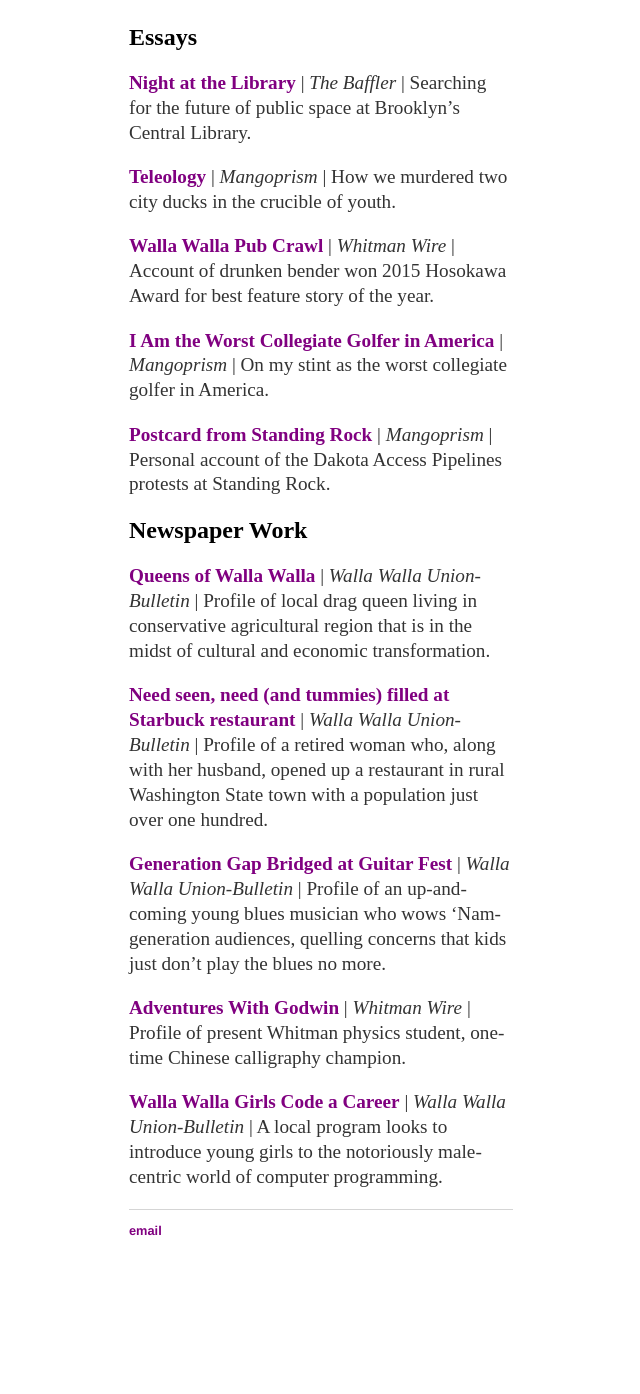
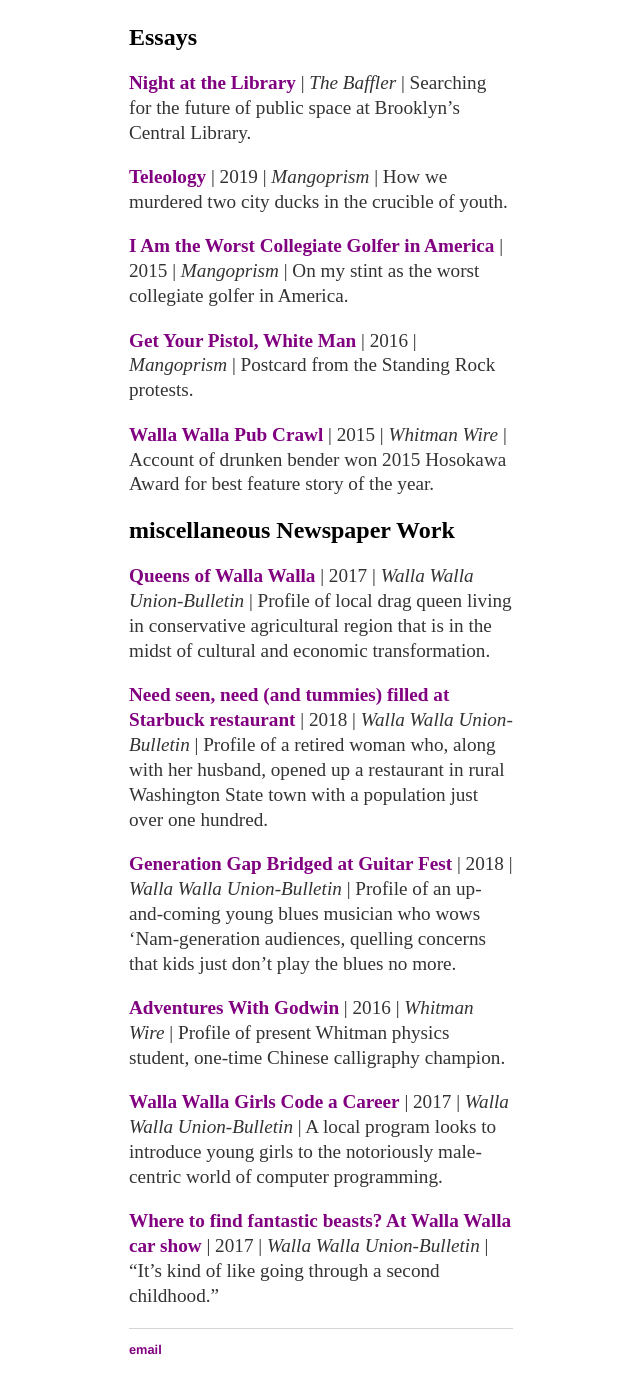
Before and after one commit to aonschwartz/aonschwartz.github.io, a Jekyll site: the page built from about/index.md, in a window 1280 px wide and 1400 px high, scrolled down 2782 px. Shown: the top 1394 px of the window, without its empty margins (319-959 px from the left). Built offline with Jekyll 4.4.1, drawn with Linux system fonts in a browser that asks for light colours; before the commit the page ends 4080 px from its top, so only the background shows below that; some of the changed text lies outside the part shown.

Commit message:
Update index.md

```diff
--- a/about/index.md
+++ b/about/index.md
@@ -35,34 +35,36 @@
 
 ## <a name="Law"><a/> Law and Criminal Justice
 
-**[Disenfranchised by Debt](https://www.dissentmagazine.org/online_articles/disenfranchised-by-debt)** \| *Dissent Magazine* \| Court fines, fees, and restitution payments fund government operations—and hold millions of people in dire financial straits.
+**[Disenfranchised by Debt](https://www.dissentmagazine.org/online_articles/disenfranchised-by-debt)** \| 2021 \|  *Dissent Magazine* \| Court fines, fees, and restitution payments fund government operations—and hold millions of people in dire financial straits.
 
-**[Food issues run deep at Washington State Penitentiary](http://www.union-bulletin.com/news/food-issues-run-deep-at-washington-state-penitentiary/article_0da49ace-45c4-11e8-a702-134b28fbc3b2.html)** \| *Walla Walla Union-Bulletin* \| Investigative feature piece on the decline of food quality at the local penitentiary, and statewide. Decline maps gradual takeover of meal programs statewide by Correctional Industries, the controversial Department of Corrections business arm. Festering issue erupted when hundreds of inmates refused meals in protest earlier in the year.
+**[Food issues run deep at Washington State Penitentiary](http://www.union-bulletin.com/news/food-issues-run-deep-at-washington-state-penitentiary/article_0da49ace-45c4-11e8-a702-134b28fbc3b2.html)** \| 2018 \| *Walla Walla Union-Bulletin* \| Investigative feature piece on the decline of food quality at the local penitentiary, and statewide. Decline maps gradual takeover of meal programs statewide by Correctional Industries, the controversial Department of Corrections business arm. Festering issue erupted when hundreds of inmates refused meals in protest earlier in the year.
 
-**[The Grindr lawsuit that could change the internet](https://theoutline.com/post/6968/grindr-lawsuit-matthew-herrick?utm_source=)** \| *The Outline* \| In a case that addresses basic tensions between the internet’s founding principles of free speech and the civic responsibilities of its businesses that have attained positions of outsized power, a law written in 1996 took center stage.
+**[The Grindr lawsuit that could change the internet](https://theoutline.com/post/6968/grindr-lawsuit-matthew-herrick?utm_source=)** \| 2019 \| *The Outline* \| In a case that addresses basic tensions between the internet’s founding principles of free speech and the civic responsibilities of its businesses that have attained positions of outsized power, a law written in 1996 took center stage.
 
-**[The price of a conviction](http://www.union-bulletin.com/news/courts_and_crime/the-price-of-a-conviction/article_6b4ced1e-d4c3-11e8-9c5a-f75fc47c39b0.html)** \| *Walla Walla Union-Bulletin* \| Experts and activists say court-imposed debt can undermine the reintegration process for the tens of thousands of ex-convicts living in precarity around Washington. Thanks, in part, to the example of a local woman who sought and successfully received relief from her legal financial obligations in court, Walla Walla County is at the forefront of widespread efforts for reform.<br />
+**[The price of a conviction](http://www.union-bulletin.com/news/courts_and_crime/the-price-of-a-conviction/article_6b4ced1e-d4c3-11e8-9c5a-f75fc47c39b0.html)** \|  2018 \| *Walla Walla Union-Bulletin* \| Experts and activists say court-imposed debt can undermine the reintegration process for the tens of thousands of ex-convicts living in precarity around Washington. Thanks, in part, to the example of a local woman who sought and successfully received relief from her legal financial obligations in court, Walla Walla County is at the forefront of widespread efforts for reform.<br />
 
 ## <a name="Essays"><a/> Essays
 
 **[Night at the Library](https://thebaffler.com/latest/a-night-at-the-library-schwartz)** \| *The Baffler* \| Searching for the future of public space at Brooklyn's Central Library.
 
-**[Teleology](https://mangoprism.com/teleology/)** \| *Mangoprism* \| How we murdered two city ducks in the crucible of youth.
+**[Teleology](https://mangoprism.com/teleology/)** \| 2019 \|  *Mangoprism* \| How we murdered two city ducks in the crucible of youth.
 
-**[Walla Walla Pub Crawl](https://whitmanwire.com/feature/2015/11/19/a-walla-walla-pub-crawl/)** \| *Whitman Wire* \| Account of drunken bender won 2015 Hosokawa Award for best feature story of the year.
+**[I Am the Worst Collegiate Golfer in America](https://mangoprism.com/i-am-the-worst-collegiate-golfer-in-america/)** \| 2015 \| *Mangoprism* \| On my stint as the worst collegiate golfer in America.
 
-**[I Am the Worst Collegiate Golfer in America](https://mangoprism.com/i-am-the-worst-collegiate-golfer-in-america/)** \| *Mangoprism* \| On my stint as the worst collegiate golfer in America.
+**[Get Your Pistol, White Man](https://mangoprism.com/postcard-from-standing-rock-get-your-pistol-white-man/)** \| 2016 \| *Mangoprism* \| Postcard from the Standing Rock protests.
 
-**[Postcard from Standing Rock](https://mangoprism.com/postcard-from-standing-rock-get-your-pistol-white-man/)** \| *Mangoprism* \| Personal account of the Dakota Access Pipelines protests at Standing Rock.
+**[Walla Walla Pub Crawl](https://whitmanwire.com/feature/2015/11/19/a-walla-walla-pub-crawl/)** \| 2015 \| *Whitman Wire* \| Account of drunken bender won 2015 Hosokawa Award for best feature story of the year.
 
-## <a name="Newspaper"><a/> Newspaper Work
+## <a name="Newspaper"><a/> miscellaneous Newspaper Work
 
-**[Queens of Walla Walla](http://www.union-bulletin.com/featured_story/the-queens-of-walla-walla/article_c4c8ec0c-ab9e-11e7-8784-b761518dfb93.html)** \| *Walla Walla Union-Bulletin* \| Profile of local drag queen living in conservative agricultural region that is in the midst of cultural and economic transformation.
+**[Queens of Walla Walla](http://www.union-bulletin.com/featured_story/the-queens-of-walla-walla/article_c4c8ec0c-ab9e-11e7-8784-b761518dfb93.html)** \| 2017 \|  *Walla Walla Union-Bulletin* \| Profile of local drag queen living in conservative agricultural region that is in the midst of cultural and economic transformation.
 
-**[Need seen, need (and tummies) filled at Starbuck restaurant](http://www.union-bulletin.com/news/business/need-seen-need-and-tummies-filled-at-starbuck-restaurant/article_4e67136a-ae48-11e8-a3a0-1fdbb389eedc.html)** \| *Walla Walla Union-Bulletin* \| Profile of a retired woman who, along with her husband, opened up a restaurant in rural Washington State town with a population just over one hundred.
+**[Need seen, need (and tummies) filled at Starbuck restaurant](http://www.union-bulletin.com/news/business/need-seen-need-and-tummies-filled-at-starbuck-restaurant/article_4e67136a-ae48-11e8-a3a0-1fdbb389eedc.html)** \| 2018 \|  *Walla Walla Union-Bulletin* \| Profile of a retired woman who, along with her husband, opened up a restaurant in rural Washington State town with a population just over one hundred.
 
-**[Generation Gap Bridged at Guitar Fest](http://www.union-bulletin.com/things_to_do/entertainment/generation-gap-bridged-at-guitar-fest/article_fb4c048a-24c5-11e8-9f9f-2b3b533e004b.html)** \| *Walla Walla Union-Bulletin* \| Profile of an up-and-coming young blues musician who wows 'Nam-generation audiences, quelling concerns that kids just don't play the blues no more.
+**[Generation Gap Bridged at Guitar Fest](http://www.union-bulletin.com/things_to_do/entertainment/generation-gap-bridged-at-guitar-fest/article_fb4c048a-24c5-11e8-9f9f-2b3b533e004b.html)** \| 2018 \|  *Walla Walla Union-Bulletin* \| Profile of an up-and-coming young blues musician who wows 'Nam-generation audiences, quelling concerns that kids just don't play the blues no more.
 
-**[Adventures With Godwin](https://whitmanwire.com/feature/2016/03/10/adventures-with-godwin/)** \| *Whitman Wire* \| Profile of present Whitman physics student, one-time Chinese calligraphy champion.
+**[Adventures With Godwin](https://whitmanwire.com/feature/2016/03/10/adventures-with-godwin/)** \| 2016 \|  *Whitman Wire* \| Profile of present Whitman physics student, one-time Chinese calligraphy champion.
 
-**[Walla Walla Girls Code a Career](http://www.union-bulletin.com/news/education/walla-walla-girls-code-a-career/article_16d6117e-d91b-11e7-b9a2-27de50645f1d.html)** \| *Walla Walla Union-Bulletin* \| A local program looks to introduce young girls to the notoriously male-centric world of computer programming.
+**[Walla Walla Girls Code a Career](http://www.union-bulletin.com/news/education/walla-walla-girls-code-a-career/article_16d6117e-d91b-11e7-b9a2-27de50645f1d.html)** \| 2017 \|  *Walla Walla Union-Bulletin* \| A local program looks to introduce young girls to the notoriously male-centric world of computer programming.
+
+**[Where to find fantastic beasts? At Walla Walla car show](https://www.union-bulletin.com/things_to_do/diversions/where-to-find-fantastic-beasts-at-walla-walla-car-show/article_0931962e-95be-11e7-8718-7b5cacc1a29a.html)** \| 2017 \|  *Walla Walla Union-Bulletin* \| “It’s kind of like going through a second childhood."
```
